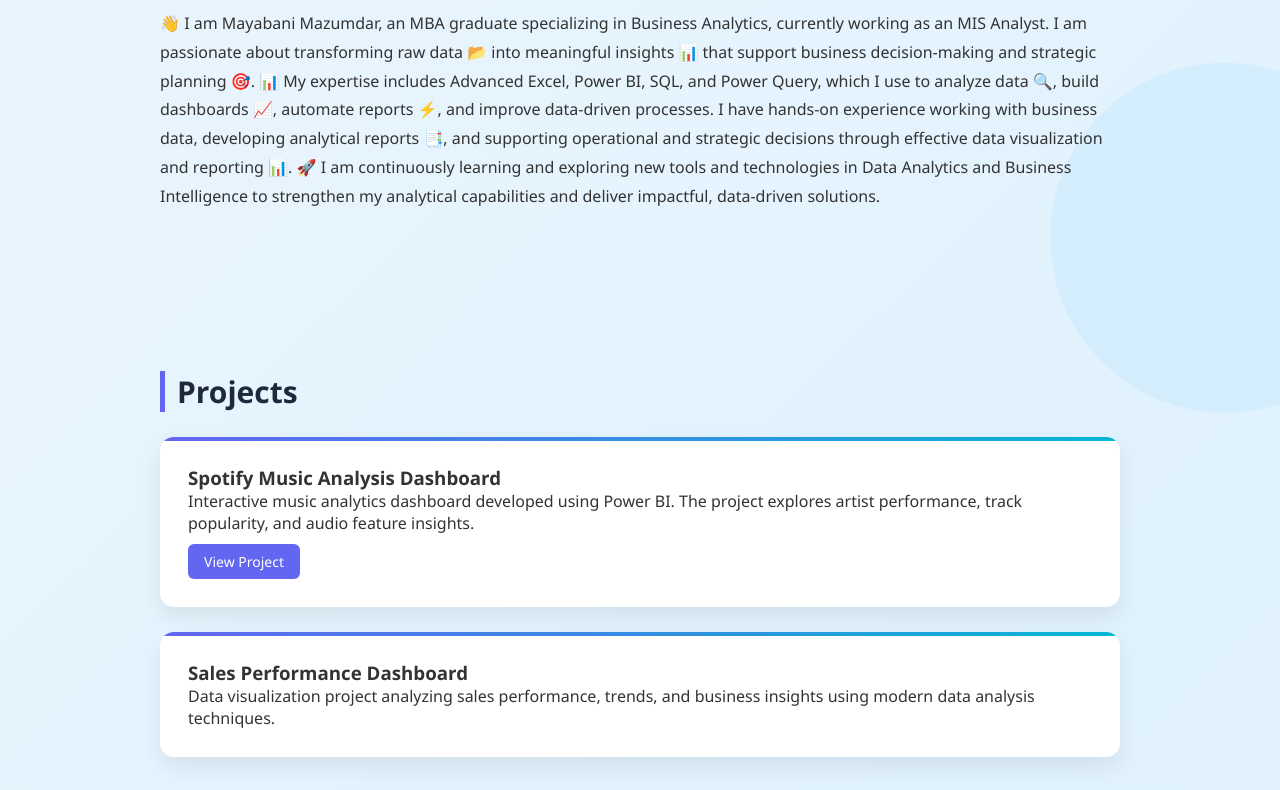
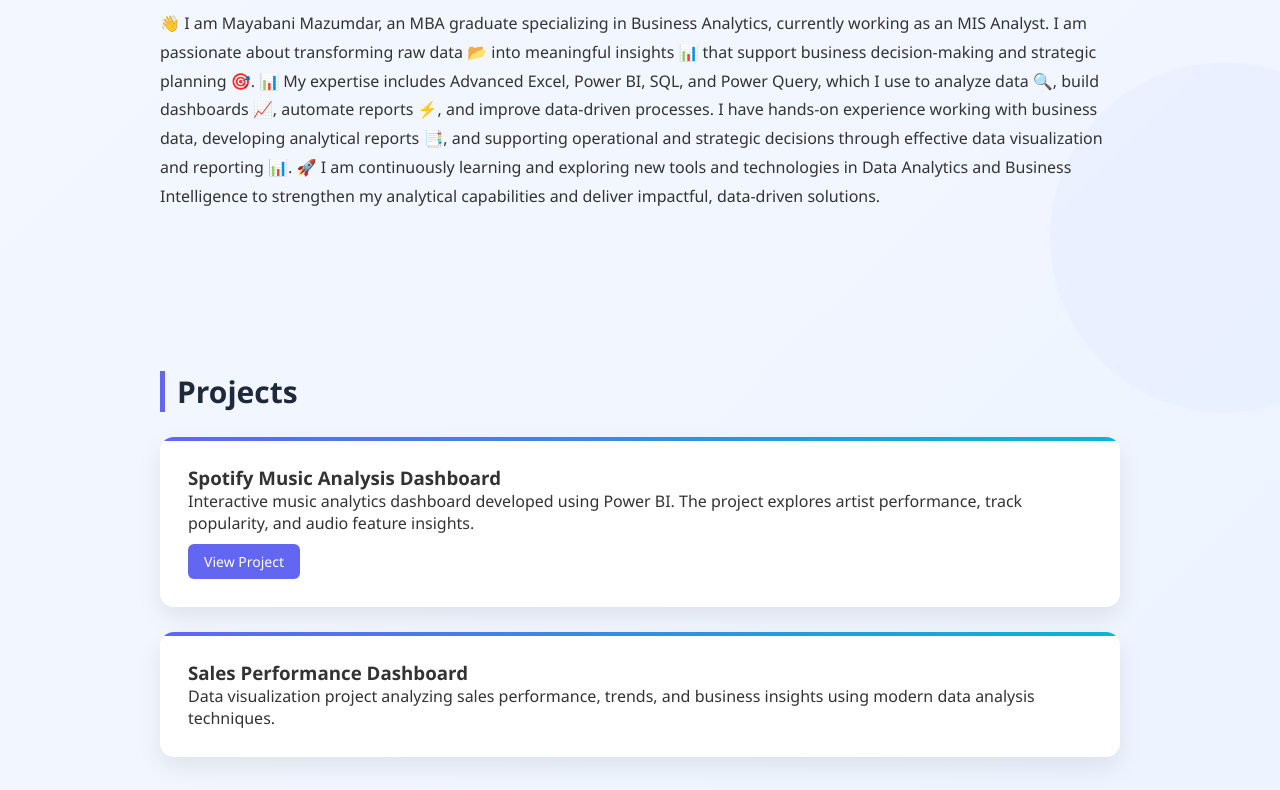
Before and after one commit to khushi082401/khushi082401.github.io, a plain HTML site: page index.html in a window 1280 px wide. Shown: the part 451-1241 px from the top of the page. Drawn offline with Linux system fonts and the light colour scheme.

Commit message:
Update index.html

```diff
--- a/index.html
+++ b/index.html
@@ -19,9 +19,9 @@ scroll-behavior:smooth;
 /* Animated Gradient Background */
 
 body{
-background:linear-gradient(-45deg,#eef2ff,#e0f2fe,#f8fafc,#eef2ff);
+background:linear-gradient(-45deg,#f5f7ff,#eef4ff,#f9fbff,#eef3ff);
 background-size:400% 400%;
-animation:bgMove 15s ease infinite;
+animation:bgMove 18s ease infinite;
 color:#333;
 }
 
@@ -40,7 +40,7 @@ top:-120px;
 left:-120px;
 width:320px;
 height:320px;
-background:#c7d2fe;
+background:#dbeafe;
 border-radius:50%;
 opacity:.35;
 animation:float1 10s infinite alternate;
@@ -54,7 +54,7 @@ bottom:-120px;
 right:-120px;
 width:350px;
 height:350px;
-background:#bae6fd;
+background:#e0e7ff;
 border-radius:50%;
 opacity:.35;
 animation:float2 12s infinite alternate;
```
